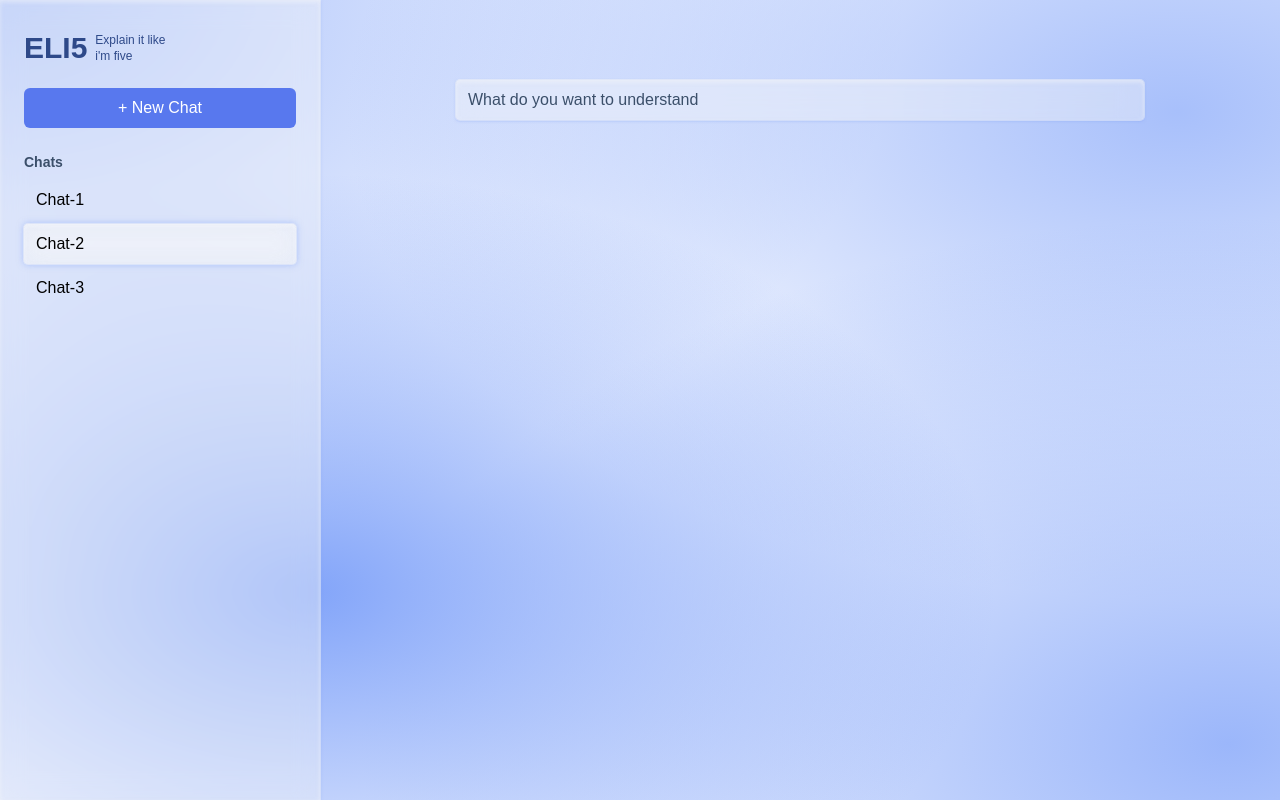
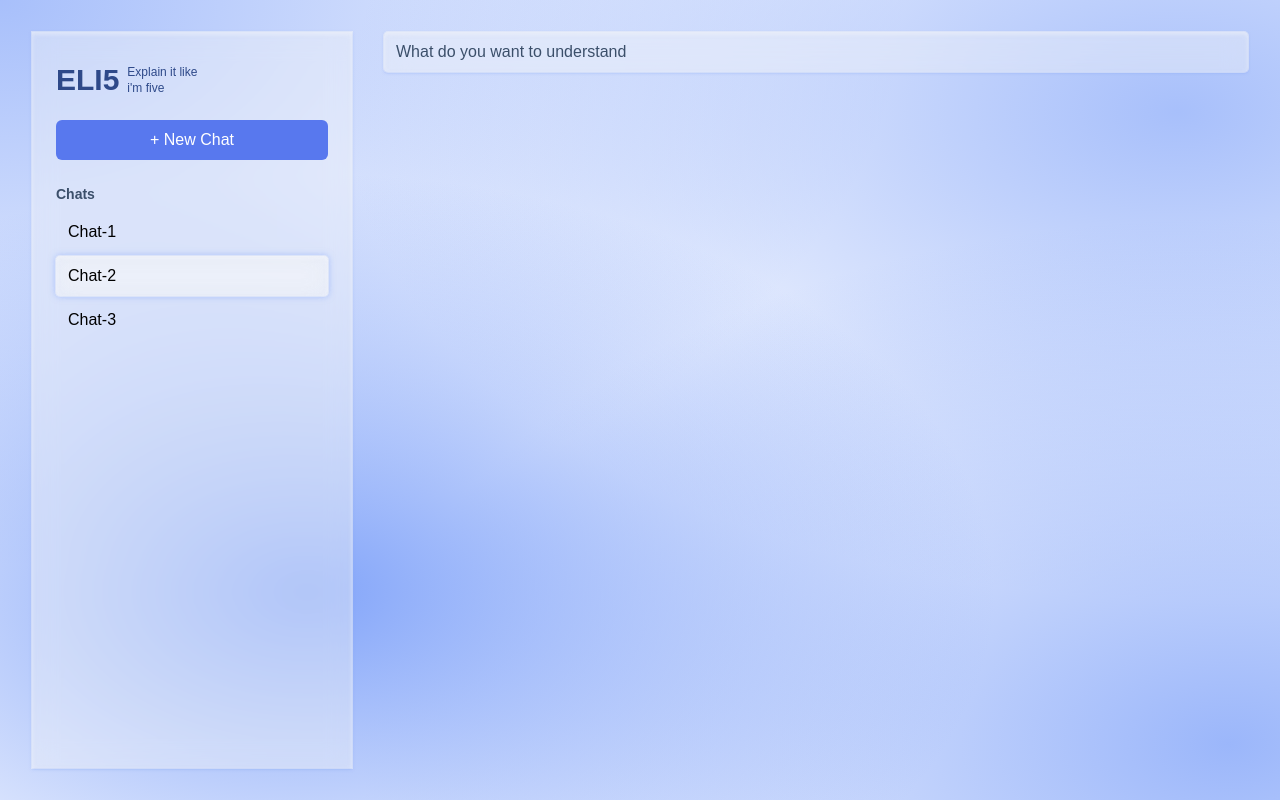
Before and after one commit to gr33b0k/eli5, a React (Vite) app: page / in a window 1280 px wide. Built offline with nearby package versions, Linux system fonts and the light colour scheme; a web font is replaced by a local one.

Commit message:
refactor: simplify main layout structure

```diff
--- a/src/components/layout/MainLayout.jsx
+++ b/src/components/layout/MainLayout.jsx
@@ -2,13 +2,9 @@ import Sidebar from "./sidebar/Sidebar";
 
 function MainLayout({ children }) {
   return (
-    <div className="bg-gradient relative min-h-screen overflow-hidden">
-      <div className="flex h-screen">
-        <Sidebar />
-        <main className="flex flex-1 flex-col gap-4 px-34 py-20">
-          {children}
-        </main>
-      </div>
+    <div className="bg-gradient relative flex min-h-screen overflow-hidden p-8">
+      <Sidebar />
+      <main className="flex flex-1 flex-col gap-4 pl-8">{children}</main>
     </div>
   );
 }
```
